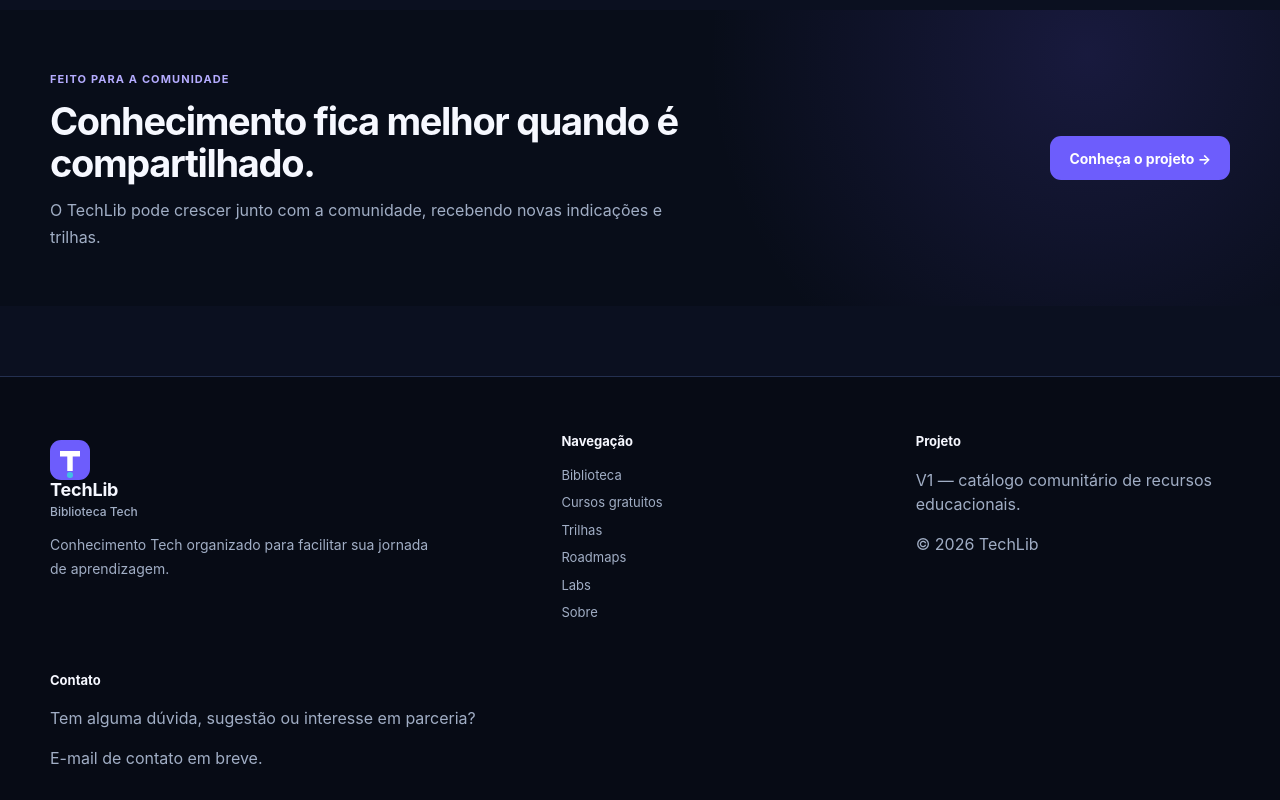
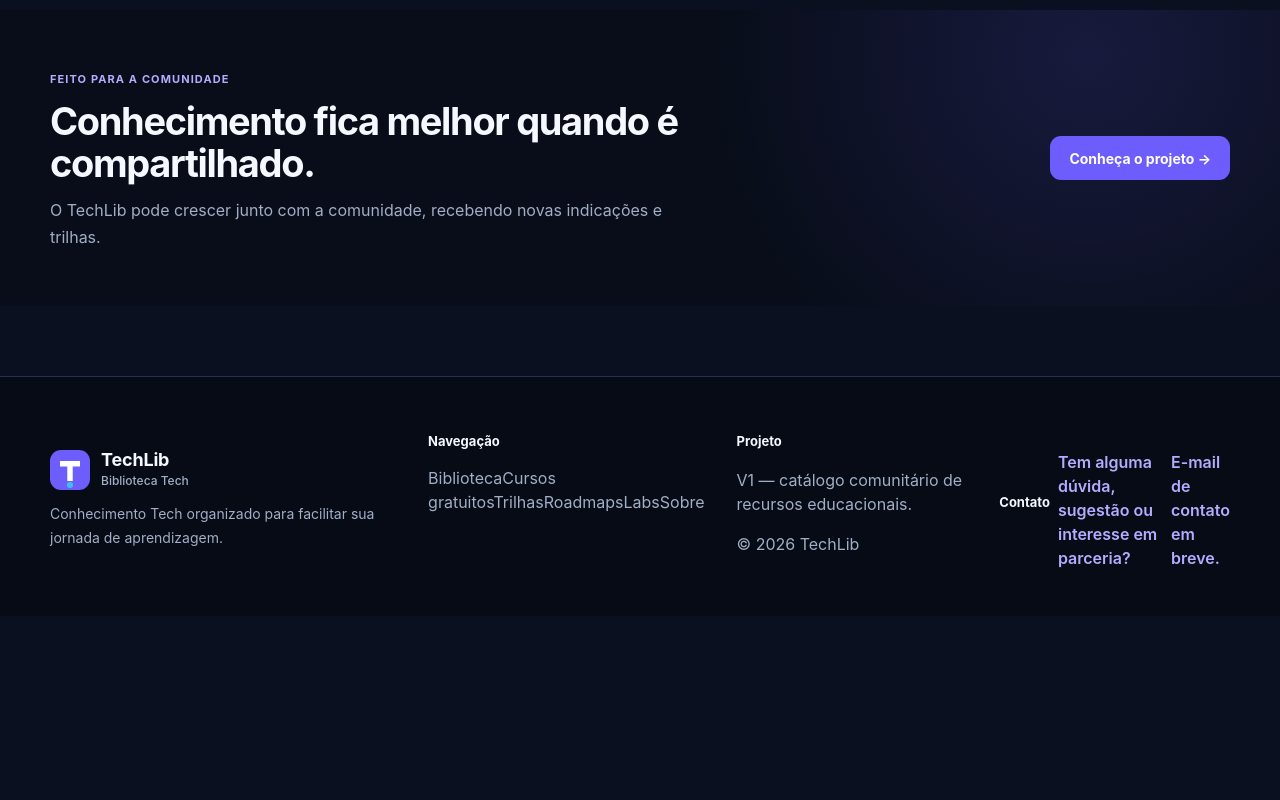
Before and after one commit to yukitelles0-blip/techlib, a React (Vite) app: page / in a window 1280 px wide. Shown: the part 2817-3617 px from the top of the page. After the commit the page ends 3433 px from the top, so only its background shows below. Built offline with nearby package versions, Linux system fonts and the light colour scheme.

Commit message:
Revise footer layout and styling in global.css
Updated footer styles to enhance layout and design.

```diff
--- a/src/styles/global.css
+++ b/src/styles/global.css
@@ -1813,7 +1813,7 @@ textarea:focus,
 }
 
 /* =========================================================
-   FOOTER
+   FOOTER — TECHLIB
    ========================================================= */
 
 .site-footer {
@@ -1824,10 +1824,27 @@ textarea:focus,
   background: #070b15;
 }
 
+/* Organização das quatro colunas */
 .footer-grid {
   display: grid;
-  grid-template-columns: 1.5fr 1fr 1fr;
-  gap: 40px;
+  grid-template-columns: 1.5fr 1fr 1fr 1fr;
+  gap: 32px;
+  align-items: start;
+}
+
+.footer-column {
+  display: flex;
+  flex-direction: column;
+  align-items: flex-start;
+  min-width: 0;
+}
+
+/* Identidade */
+.footer-brand {
+  display: inline-flex;
+  align-items: center;
+  gap: 11px;
+  margin: 0;
 }
 
 .footer-brand strong {
@@ -1835,29 +1852,63 @@ textarea:focus,
   font-size: 18px;
 }
 
+.footer-brand small {
+  color: var(--muted);
+}
+
+/* Descrição */
 .footer-text {
   max-width: 390px;
-  margin-top: 12px;
+  margin: 12px 0 0;
   color: var(--muted);
   font-size: 14px;
   line-height: 1.7;
 }
 
+/* Títulos */
 .site-footer h3 {
   margin: 0 0 14px;
   color: var(--ink-strong);
   font-size: 13px;
-}
-
-.site-footer a {
-  display: block;
-  margin: 8px 0;
+  font-weight: 700;
+}
+
+/* Links de navegação */
+.site-footer .footer-column > a:not(.brand) {
+  display: inline-block;
+  margin: 0 0 10px;
   color: var(--muted);
   font-size: 13px;
-}
-
-.site-footer a:hover {
-  color: #c4bcff;
+  transition: color 0.2s ease;
+}
+
+.site-footer .footer-column > a:not(.brand):hover {
+  color: var(--primary-light);
+}
+
+/* Textos das colunas */
+.footer-column p {
+  margin: 0 0 12px;
+  color: var(--muted);
+  font-size: 13px;
+  line-height: 1.7;
+}
+
+/* Copyright */
+.footer-column .footer-copy {
+  margin-top: 4px;
+  color: var(--muted);
+  font-size: 13px;
+}
+
+/* Contato */
+.footer-contact {
+  display: inline-flex;
+  align-items: center;
+  gap: 8px;
+  margin-top: 2px !important;
+  color: var(--primary-dark) !important;
+  font-weight: 600;
 }
 
 /* =========================================================
```
